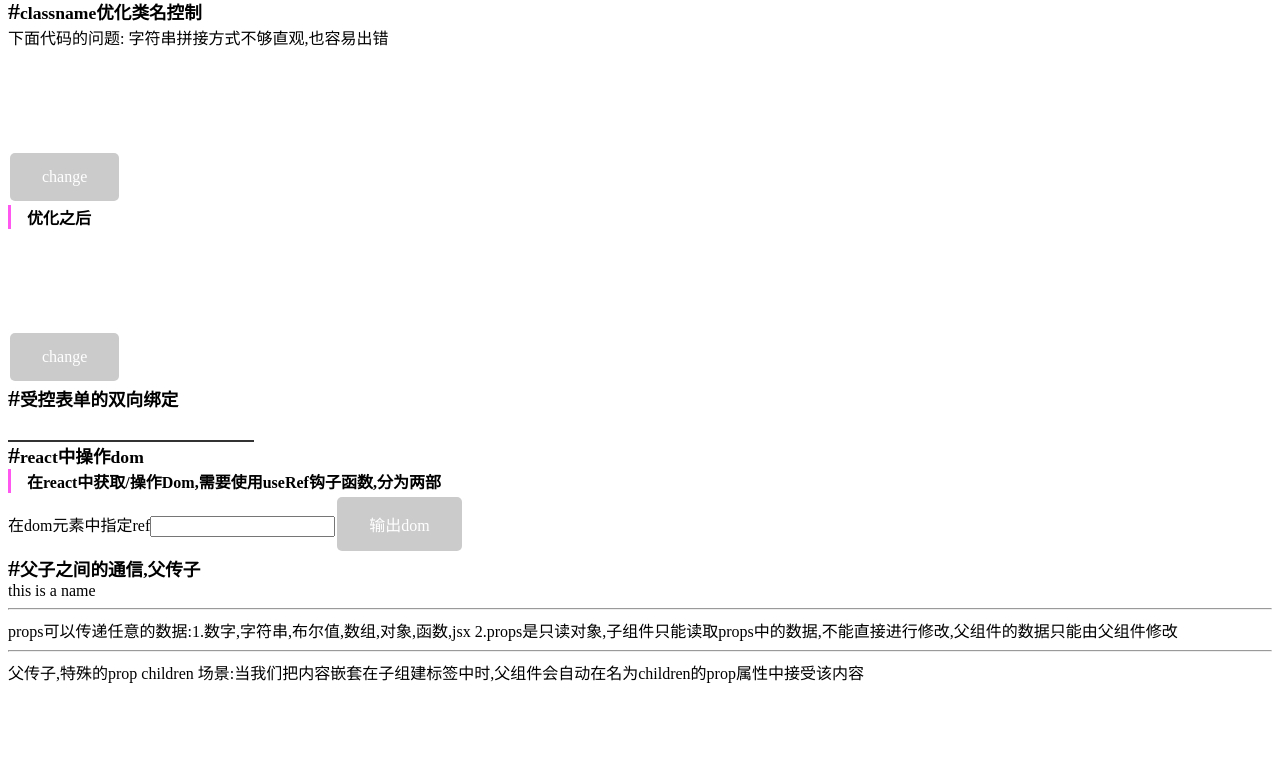
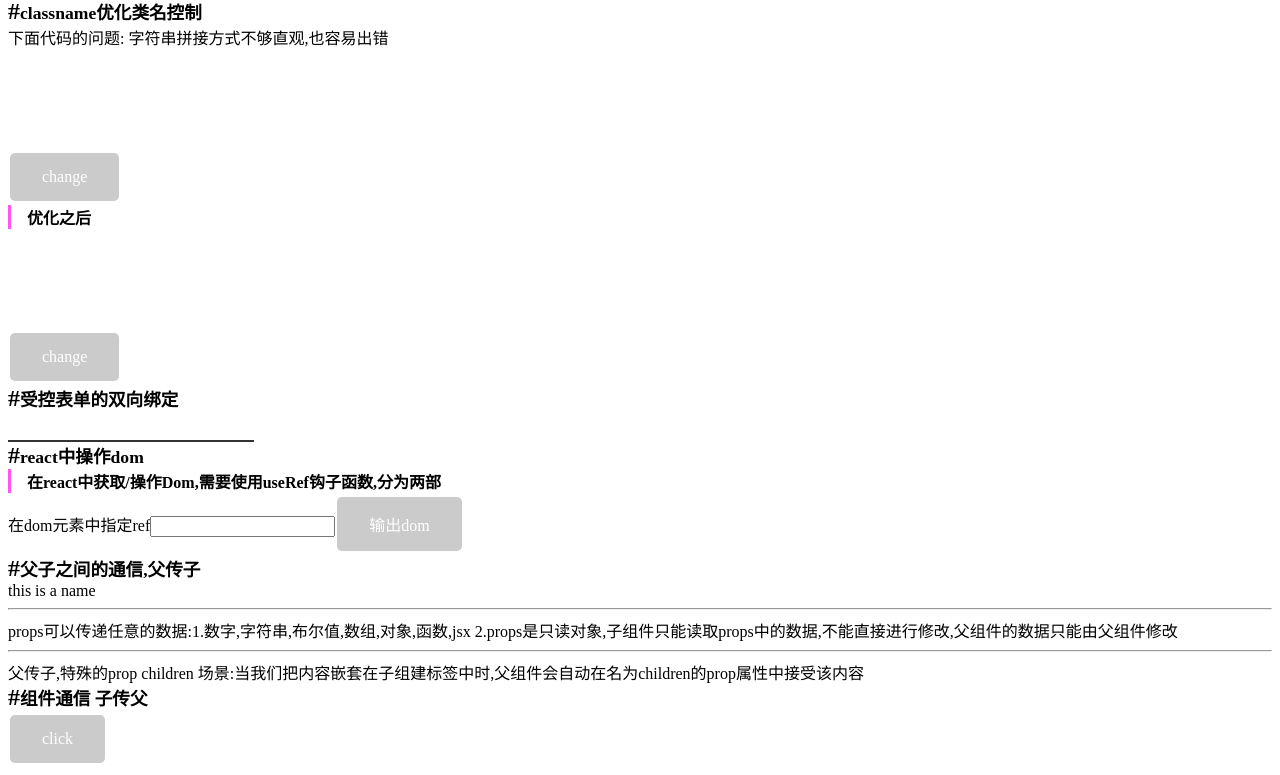
Before and after one commit to bilibili-niang/reactNote, a React (Create React App) app: page / in a window 1280 px wide. Shown: the part 1012-1787 px from the top of the page. Before the commit the page ends 1704 px from the top, so only its background shows below. Built offline with nearby package versions, Linux system fonts and the light colour scheme.

Commit message:
feat:新增部分文件

```diff
--- a/src/App.js
+++ b/src/App.js
@@ -9,6 +9,7 @@ import ChangeClassName from "./pages/ChangeClassName/index.js";
 import FormBind from "./pages/FormBind";
 import ReactUseRef from "./pages/ReactUseRef";
 import Communication from "./pages/Communication";
+import Communication2 from "./pages/Communication2";
 
 export default function App() {
   return (
@@ -25,6 +26,7 @@ export default function App() {
       <Communication name={"this is a name"}>
         stringggggg!!!!!!!!!!!!
       </Communication>
+      <Communication2></Communication2>
     </div>
   );
 }
--- /dev/null
+++ b/src/pages/Communication2/index.js
@@ -0,0 +1,25 @@
+function Son() {
+
+  const onGetMsg = (msg) => {
+    console.log("onGetMsg: " + msg);
+  };
+
+  return (
+    <div className="son">
+      <div className="mainBtn" onClick={() => onGetMsg("hello")}>click</div>
+    </div>
+  );
+}
+
+export default function Communication2() {
+  const getMsg = (msg) => {
+    console.log("getMsg: " + msg);
+  };
+  return (
+    <div className="Communication2">
+      <div className="ice-header">组件通信 子传父</div>
+      <Son onGetMsg={{getMsg}}></Son>
+
+    </div>
+  );
+}
```
